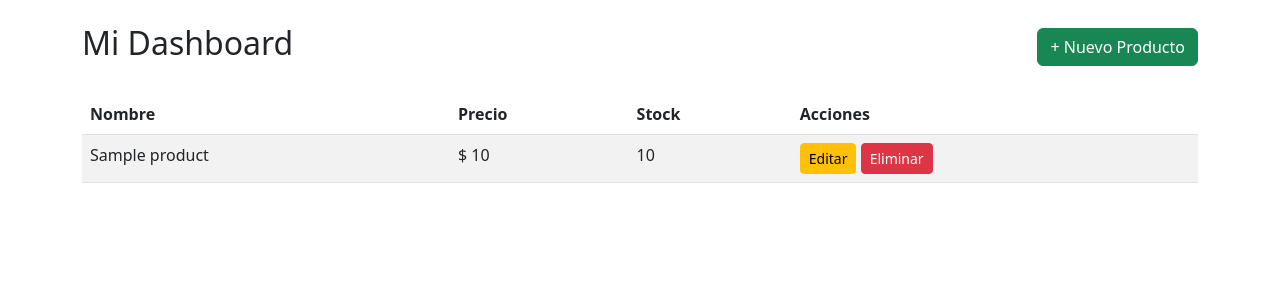
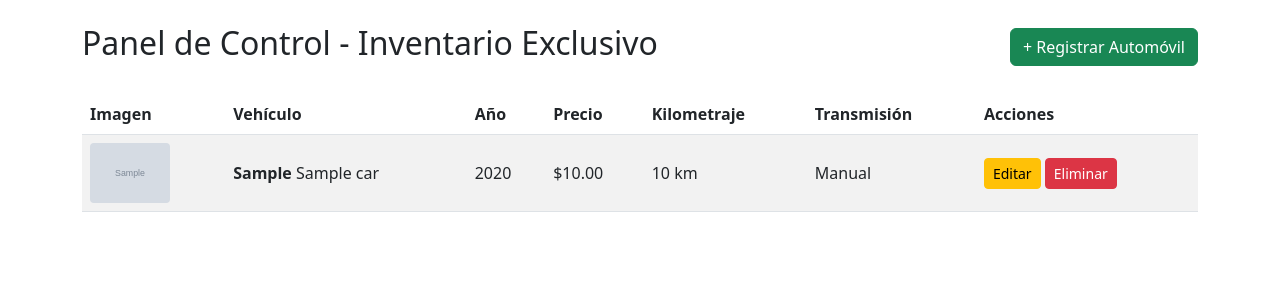
Before and after one commit to Cesaraarr/Car-Proyect, a Django app: template Car_max/templates/Car_max/dashboard.html in a window 1280 px wide. Shown: the part 56-356 px from the top of the page. Run offline with Django 5.2, Linux system fonts and the light colour scheme; tables that the repository leaves empty hold one stand-in row (values such as "Sample post"); the template is opened without the code that fills it: values that come from a table or form of the project are taken from there, most other values are stand-ins (such as "Sample title", 1, 10 or a date in 2020); grey boxes marked "Sample" are stand-in pictures; parts of the project's set-up code (start-up, migrations or seed data) failed here and were passed over.

Commit message:
Models, urls, forms, views, templates 2.0

```diff
--- a/Car_max/forms.py
+++ b/Car_max/forms.py
@@ -7,7 +7,7 @@ class CarForm(forms.ModelForm):
         fields = [
             'brand', 'model_name', 'year', 'price', 'mileage',
             'transmission', 'fuel_type', 'engine', 'description',
-            'stock', 'categories'
+            'stock', 'categories', 'image'
         ]
         widgets = {
             'categories': forms.CheckboxSelectMultiple()
--- a/Car_max/models.py
+++ b/Car_max/models.py
@@ -44,6 +44,7 @@ class Car(models.Model):
     engine = models.CharField(max_length=50)
     description = models.TextField()
     stock = models.PositiveIntegerField(default=1)
+    image = models.ImageField(upload_to='cars/', blank=True, null=True)
 
     owner = models.ForeignKey(
         settings.AUTH_USER_MODEL,
--- a/Car_max/templates/Car_max/dashboard.html
+++ b/Car_max/templates/Car_max/dashboard.html
@@ -3,29 +3,41 @@
 {% block content %}
 
 <div class="d-flex justify-content-between align-items-center mb-4">
-    <h2>Mi Dashboard</h2>
-    <a href="{% url 'product_create' %}" class="btn btn-success">+ Nuevo Producto</a>
+    <h2>Panel de Control - Inventario Exclusivo</h2>
+    <a href="{% url 'car_create' %}" class="btn btn-success">+ Registrar Automóvil</a>
 </div>
 
-<table class="table table-striped">
+<table class="table table-striped align-middle">
     <thead>
         <tr>
-            <th>Nombre</th>
+            <th>Imagen</th>
+            <th>Vehículo</th>
+            <th>Año</th>
             <th>Precio</th>
-            <th>Stock</th>
+            <th>Kilometraje</th>
+            <th>Transmisión</th>
             <th>Acciones</th>
         </tr>
     </thead>
     <tbody>
 
-    {% for product in products %}
+    {% for car in cars %}
         <tr>
-            <td>{{ product.name }}</td>
-            <td>$ {{ product.price }}</td>
-            <td>{{ product.stock }}</td>
             <td>
-                <a href="{% url 'product_update' product.id %}" class="btn btn-warning btn-sm">Editar</a>
-                <a href="{% url 'product_delete' product.id %}" class="btn btn-danger btn-sm">Eliminar</a>
+                {% if car.image %}
+                    <img src="{{ car.image.url }}" alt="{{ car.model_name }}" style="width: 80px; height: auto; border-radius: 4px;">
+                {% else %}
+                    <span class="text-muted">Sin foto</span>
+                {% endif %}
+            </td>
+            <td><strong>{{ car.brand }}</strong> {{ car.model_name }}</td>
+            <td>{{ car.year }}</td>
+            <td>${{ car.price }}</td>
+            <td>{{ car.mileage }} km</td>
+            <td>{{ car.get_transmission_display }}</td>
+            <td>
+                <a href="{% url 'car_update' car.id %}" class="btn btn-warning btn-sm">Editar</a>
+                <a href="{% url 'car_delete' car.id %}" class="btn btn-danger btn-sm">Eliminar</a>
             </td>
         </tr>
     {% endfor %}
--- a/Car_max/urls.py
+++ b/Car_max/urls.py
@@ -6,4 +6,8 @@ urlpatterns = [
     path('register/', views.register, name='register'),
     path('login/', views.login_view, name='login'),
     path('logout/', views.logout_view, name='logout'),
+    path('dashboard/', views.dashboard, name='dashboard'),
+    path('cars/create/', views.car_create, name='car_create'),
+    path('cars/<uuid:pk>/edit/', views.car_update, name='car_update'),
+    path('cars/<uuid:pk>/delete/', views.car_delete, name='car_delete'),
 ]
--- a/Luxury_Car/urls.py
+++ b/Luxury_Car/urls.py
@@ -1,24 +1,12 @@
-"""
-URL configuration for Luxury_Car project.
-
-The `urlpatterns` list routes URLs to views. For more information please see:
-    https://docs.djangoproject.com/en/5.2/topics/http/urls/
-Examples:
-Function views
-    1. Add an import:  from my_app import views
-    2. Add a URL to urlpatterns:  path('', views.home, name='home')
-Class-based views
-    1. Add an import:  from other_app.views import Home
-    2. Add a URL to urlpatterns:  path('', Home.as_view(), name='home')
-Including another URLconf
-    1. Import the include() function: from django.urls import include, path
-    2. Add a URL to urlpatterns:  path('blog/', include('blog.urls'))
-"""
-from django.contrib import admin
 from django.contrib import admin
 from django.urls import path, include
+from django.conf import settings
+from django.conf.urls.static import static
 
 urlpatterns = [
     path('admin/', admin.site.urls),
     path('', include('Car_max.urls')),
 ]
+
+if settings.DEBUG:
+    urlpatterns += static(settings.MEDIA_URL, document_root=settings.MEDIA_ROOT)
```
Also changed, not shown: Car_max/templates/Car_max/car_form.html (+14 -0 lines), Car_max/views.py (+58 -34 lines), Car_max/migrations/0001_initial.py, db.sqlite3.
